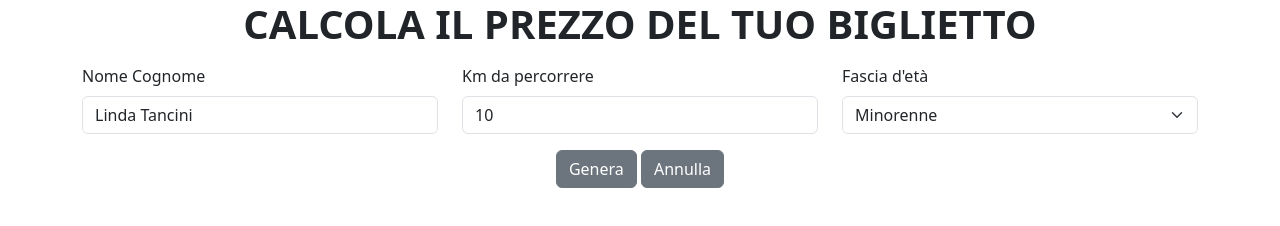
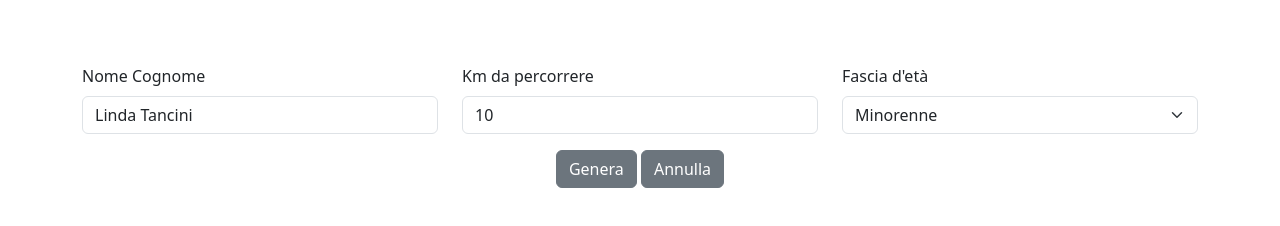
Before and after one commit to LindaTancini/js-biglietto-treno-form, a plain HTML site: page index.html in a window 1280 px wide. Drawn offline with nearby package versions, Linux system fonts and the light colour scheme.

Commit message:
feat: added class on h1

```diff
--- a/index.html
+++ b/index.html
@@ -17,7 +17,9 @@
   <body>
     <!--CONTAINER CREAZIONE BIGLIETTO-->
     <div id="ticket" class="container">
-      <h1 class="fw-bold text-center">CALCOLA IL PREZZO DEL TUO BIGLIETTO</h1>
+      <h1 class="fw-bold text-center text-white">
+        CALCOLA IL PREZZO DEL TUO BIGLIETTO
+      </h1>
       <form action="index.html">
         <div class="mt-3">
           <div class="row">
```
